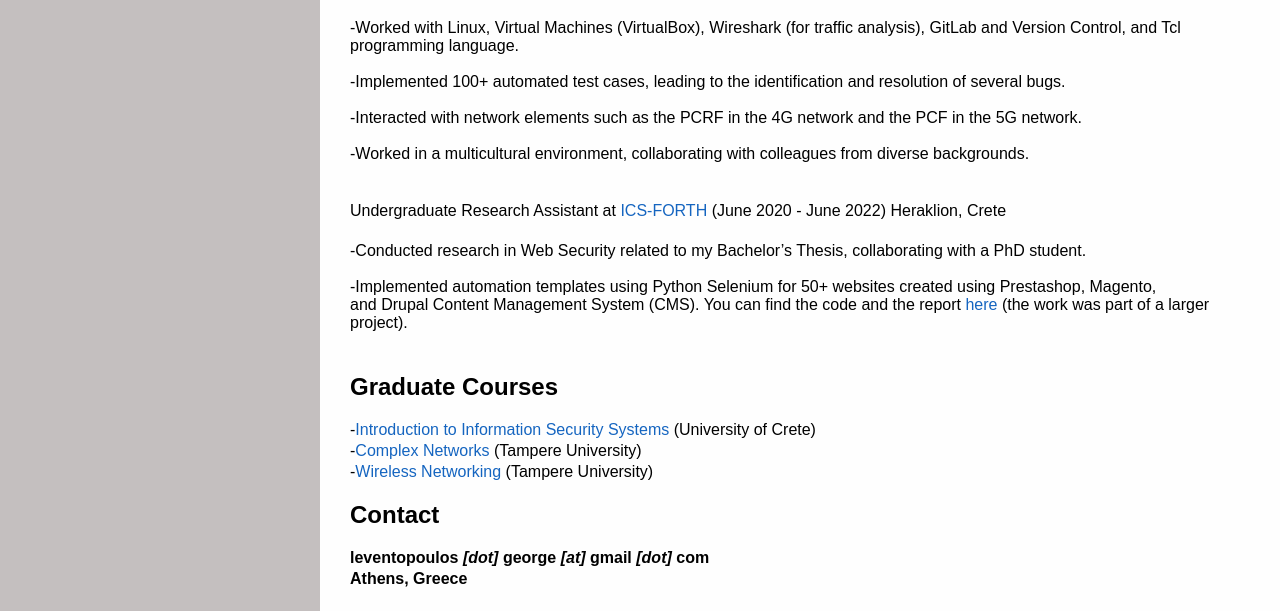
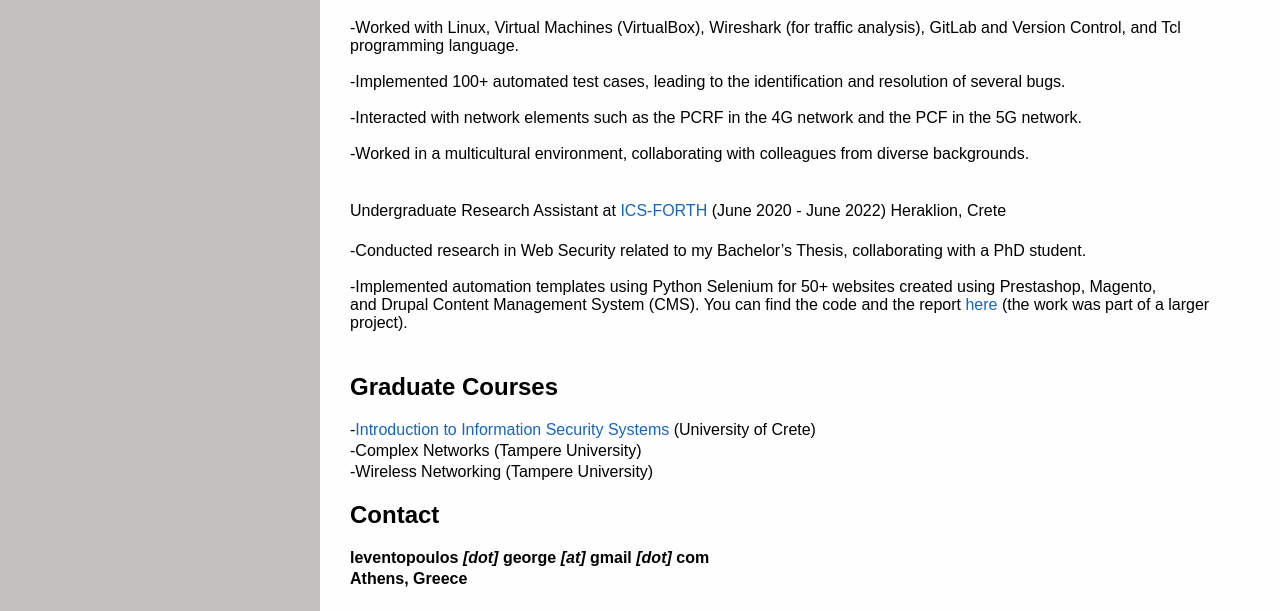
Before and after one commit to georgeleve/georgeleve.github.io, a plain HTML site: page index.html in a window 1280 px wide. Shown: the part 543-1154 px from the top of the page. Drawn offline with Linux system fonts and the light colour scheme.

Commit message:
Removed some URLs

```diff
--- a/index.html
+++ b/index.html
@@ -235,8 +235,8 @@ div-me {
     <div id="courses">
       <h2>Graduate Courses</h2>
       <p>-<a href="https://www.csd.uoc.gr/~hy457/">Introduction to Information Security Systems</a> (University of Crete)</p>
-      <p>-<a href="https://www.tuni.fi/en/students-guide/curriculum/course-units/tut-cu-g-47996?year=2022">Complex Networks </a>(Tampere University)</p>
-      <p>-<a href="https://www.tuni.fi/en/students-guide/curriculum/course-units/tut-cu-g-42154?year=2022">Wireless Networking </a>(Tampere University)</p>
+      <p>-Complex Networks (Tampere University)</p>
+      <p>-Wireless Networking (Tampere University)</p>
     </div>
 
     <div id="contact">
```
Also changed, not shown: stonybrook.png (deleted).
